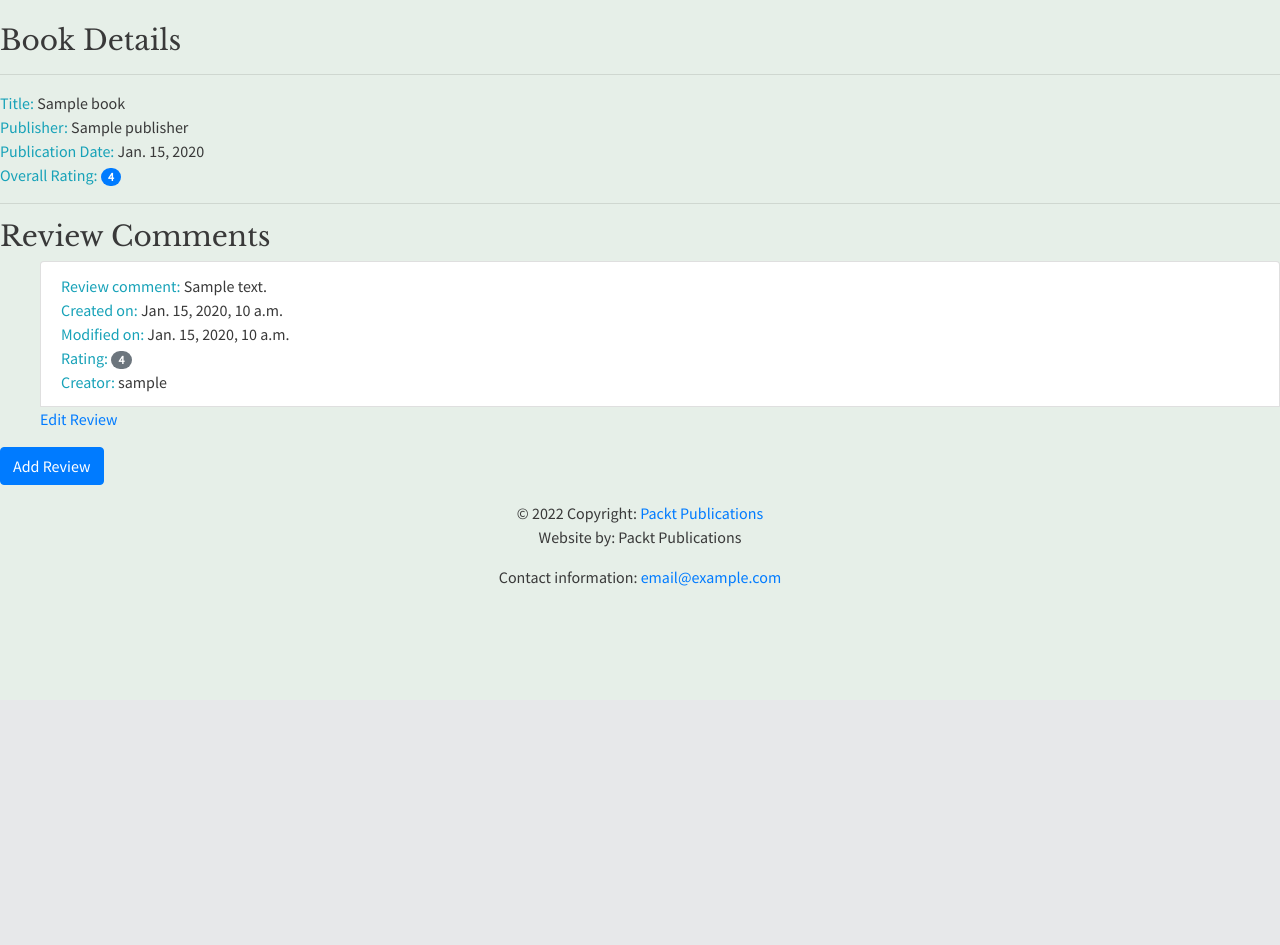
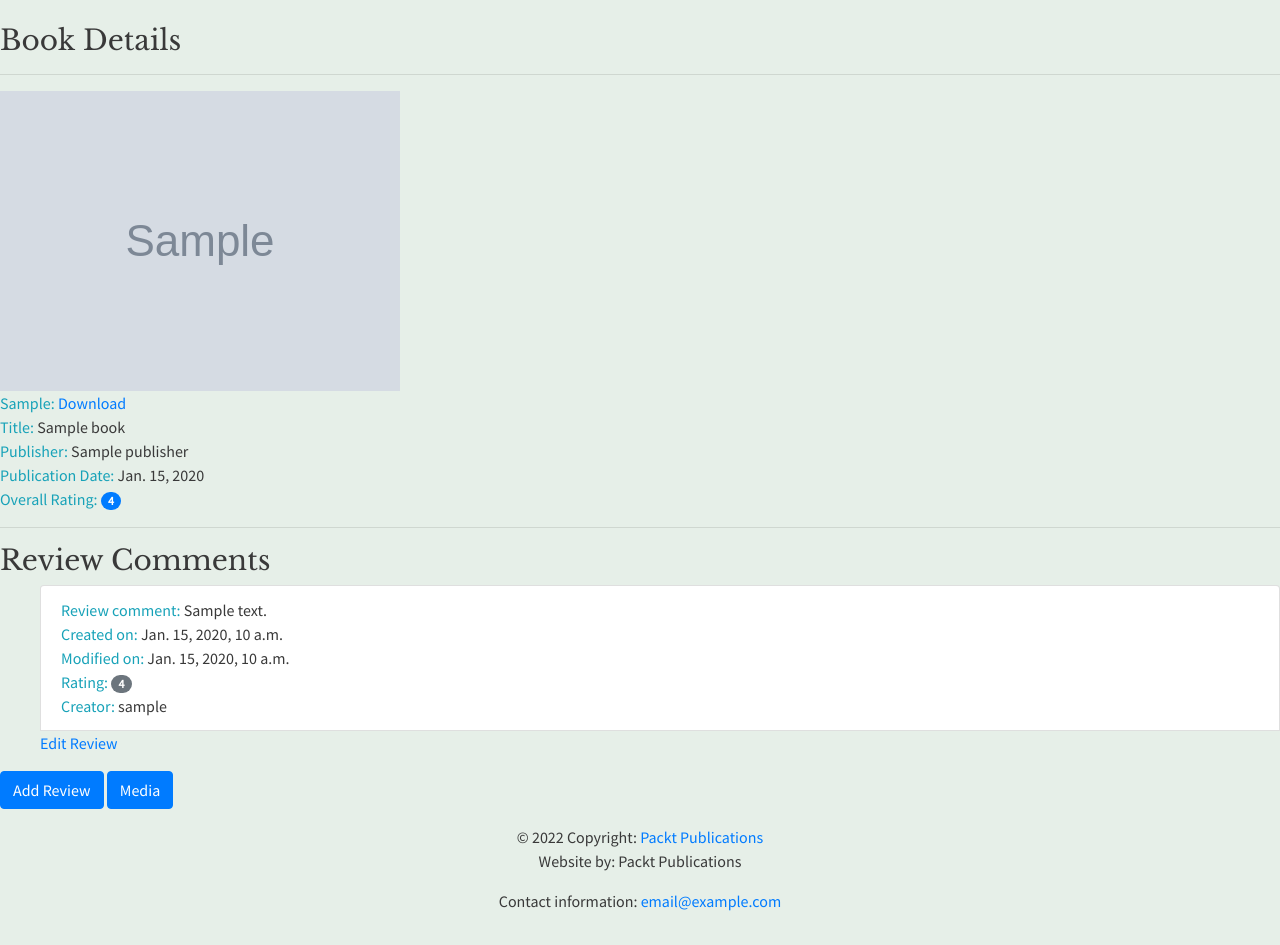
Before and after one commit to OIITuMuCT/study, a Django app: page /books/1/ in a window 1280 px wide. Shown: the part 100-1045 px from the top of the page. Before the commit the page ends 687 px from the top, so only its background shows below. Run offline with Django 5.2, Linux system fonts and the light colour scheme; tables that the repository leaves empty hold one stand-in row (values such as "Sample post"); grey boxes marked "Sample" are stand-in pictures; some libraries are stand-ins or nearby versions.

Commit message:
finish chapter08

```diff
--- a/myapp/templates/myapp/book_detail.html
+++ b/myapp/templates/myapp/book_detail.html
@@ -4,6 +4,14 @@
       <br>
       <h3>Book Details</h3>
       <hr>
+      {% if book.cover %}
+        <img src="{{ book.cover.url }}">
+        <br>
+      {% endif %}
+      {% if book.sample %}
+        <span class="text-info">Sample: </span><span><a href="{{ book.sample.url }}">Download</a></span>
+        <br>
+      {% endif %}
       <span class="text-info">Title: </span> <span>{{ book.title }}</span>
       <br>
       <span class="text-info">Publisher: </span><span>{{ book.publisher }}</span>
@@ -37,4 +45,5 @@
             </ul>
       {% endif %}
       <a class="btn btn-primary" href="{% url 'review_create' book.pk %}">Add Review</a>
+      <a class="btn btn-primary" href="{% url 'book_media' book.pk %}">Media</a>
 {% endblock %}
--- a/myapp/urls.py
+++ b/myapp/urls.py
@@ -17,6 +17,6 @@ urlpatterns = [
         views.review_edit,
         name="review_edit",
     ),
-    path("book/<int:pk>/media/", views.book_media, name="book_media"),
+    path("books/<int:pk>/media/", views.book_media, name="book_media"),
 
 ]
```
Also changed, not shown: myapp/templates/myapp/instance-form.html (+8 -10 lines), media/book_covers/machine-learning-for-algorithmic-trading.png (added), media/book_samples/machine-learning-for-algorithmic-trading.png (added), myapp/fixtures/machine-learning-for-algorithmic-trading.png (added), 1 other file.
